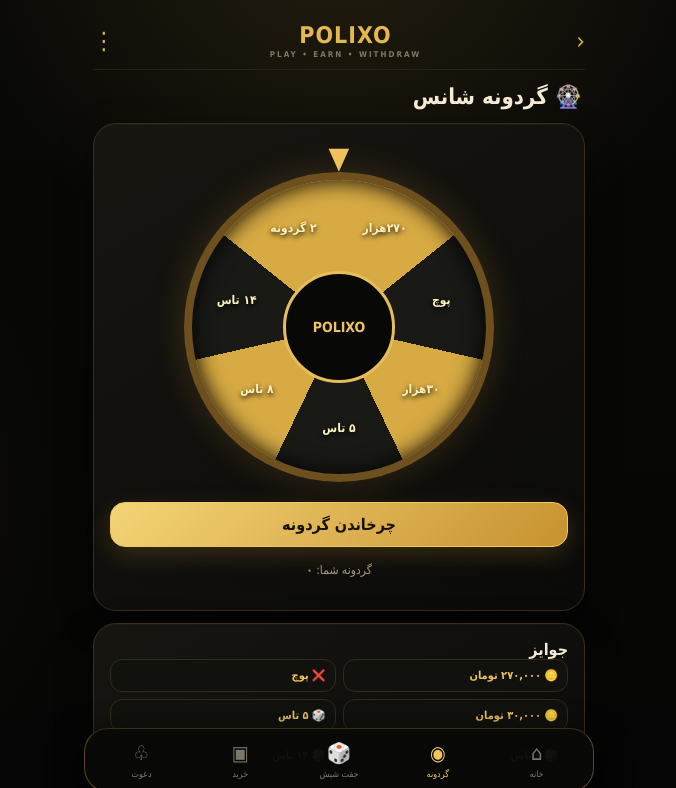
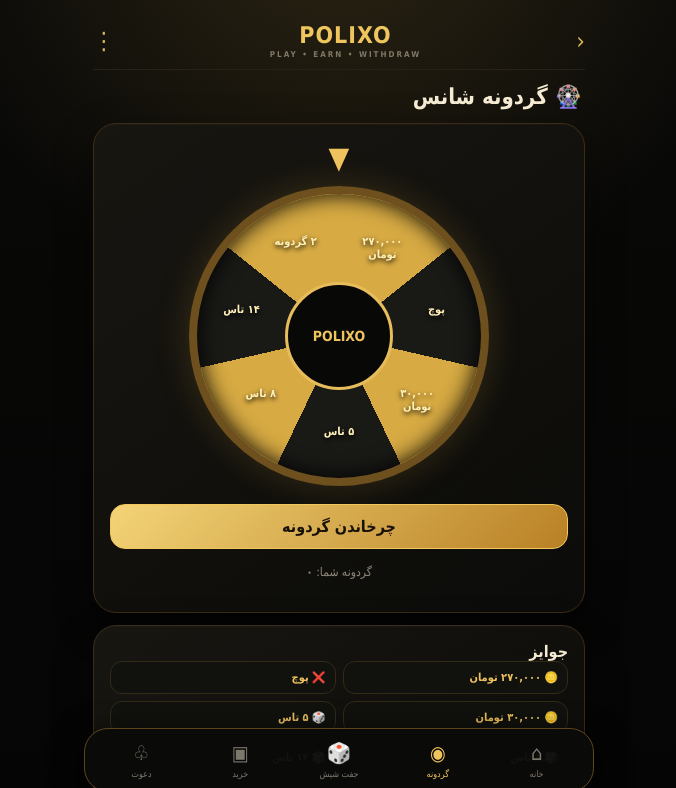
Before and after one commit to asmaylnwrzhyy-sketch/polixo, a plain HTML site: page index.html in a window 1280 px wide. Both pictures are taken after a click on the button "🎮 شروع بازی". Shown: the top 788 px of the page, without its empty margins (301-977 px from the left). Drawn offline with Linux system fonts and the light colour scheme.

Commit message:
update complete polixo app

```diff
--- a/index.html
+++ b/index.html
@@ -20,59 +20,17 @@
 .dicebox{text-align:center}.dicepair{display:flex;justify-content:center;gap:25px;margin:22px 0}.die{width:105px;height:105px;border:2px solid #b58732;border-radius:24px;background:linear-gradient(145deg,#211b0e,#0c0c09);display:grid;place-items:center;font-size:70px;box-shadow:0 0 25px #c38e3030}.shake{animation:shake .65s linear infinite}@keyframes shake{0%,100%{transform:rotate(0) translate(0)}25%{transform:rotate(-7deg) translate(-5px,3px)}50%{transform:rotate(7deg) translate(5px,-3px)}75%{transform:rotate(-5deg) translate(-3px,2px)}}
 .result{font-size:19px;color:#efc35d;font-weight:900;min-height:32px}.jackpot{color:#f5d477;font-size:14px;margin-top:7px}
 .package{display:flex;justify-content:space-between;align-items:center;gap:10px}.package b{font-size:20px;color:#efc15b}.package span{display:block;color:#aaa;font-size:11px;margin-top:5px}.link{background:#090907;border:1px dashed #59431c;padding:11px;border-radius:12px;word-break:break-all;color:#dcb45b;font-size:11px}input,select{width:100%;background:#0b0b09;color:#eee;border:1px solid #3b301c;border-radius:12px;padding:12px;margin:5px 0 9px;outline:none}
+</style>
 
-/* POLIXO LUXURY DARK/GOLD */
-:root{--bg:#070706;--card:#11100d;--gold:#e5b84f;--gold2:#fff0b5;--line:#3a2b13;--muted:#a99b7c}
-body{
- background:
- radial-gradient(circle at 50% -10%,rgba(229,184,79,.13),transparent 32%),
- radial-gradient(circle at 0% 55%,rgba(229,184,79,.06),transparent 28%),
- linear-gradient(180deg,#080806 0%,#050505 100%) !important;
-}
-.card,.tile,.stat,.result{
- background:linear-gradient(145deg,rgba(24,22,17,.96),rgba(10,10,9,.98)) !important;
- border-color:#3b2d16 !important;
- box-shadow:0 12px 35px rgba(0,0,0,.45), inset 0 1px 0 rgba(255,255,255,.025) !important;
-}
-.hero{border:1px solid #57421d !important}
-.btn.gold{
- background:linear-gradient(135deg,#f4d477,#c7922f) !important;
- color:#171208 !important;
- box-shadow:0 8px 25px rgba(216,164,56,.2) !important;
-}
-.nav{
- background:rgba(9,9,8,.96) !important;
- border-top:1px solid #3a2b13 !important;
-}
-.nav button.active{color:#f0c55d !important}
-.wheel-wrap{position:relative;width:min(78vw,310px);height:min(78vw,310px);margin:4px auto 20px}
-.wheel-wrap .wheel{width:100%;height:100%;margin:0;position:relative}
-.wl{
- position:absolute;left:50%;top:50%;width:74px;margin-left:-37px;margin-top:-10px;
- text-align:center;color:#fff2bd;font-weight:1000;font-size:12px;line-height:1.1;
- text-shadow:0 2px 5px #000;pointer-events:none;
-}
-.wl1{transform:rotate(25.7deg) translateY(-105px) rotate(-25.7deg)}
-.wl2{transform:rotate(77.1deg) translateY(-105px) rotate(-77.1deg)}
-.wl3{transform:rotate(128.6deg) translateY(-105px) rotate(-128.6deg)}
-.wl4{transform:rotate(180deg) translateY(-105px) rotate(-180deg)}
-.wl5{transform:rotate(231.4deg) translateY(-105px) rotate(-231.4deg)}
-.wl6{transform:rotate(282.9deg) translateY(-105px) rotate(-282.9deg)}
-.wl7{transform:rotate(334.3deg) translateY(-105px) rotate(-334.3deg)}
-.dice-stage{
- padding:18px 10px;border:1px solid #4b3818;border-radius:24px;
- background:radial-gradient(circle at 50% 25%,#221b0d 0,#0b0b09 60%,#070706 100%);
- box-shadow:inset 0 0 35px #000,0 12px 30px rgba(0,0,0,.4);
-}
-.dice-heading{font-size:16px;font-weight:1000;color:#efc861;margin-bottom:14px}
-.dicepair{gap:20px !important;margin:8px 0 18px !important}
-.die-card{display:flex;flex-direction:column;align-items:center;gap:7px;color:#a99b7c;font-size:11px;font-weight:700}
-.die{
- width:105px !important;height:105px !important;border:2px solid #d3a53f !important;
- border-radius:24px !important;background:linear-gradient(145deg,#27200f,#0b0b09) !important;
- box-shadow:0 0 30px rgba(220,169,60,.12),inset 0 0 18px #000 !important;
-}
-
+<style>
+/* POLIXO FINAL LUXURY */
+body{background:radial-gradient(circle at 50% -10%,rgba(229,184,79,.16),transparent 34%),linear-gradient(180deg,#090908,#040404)!important}
+.card,.tile,.stat,.result,.panel{background:linear-gradient(145deg,#181611,#0b0b09)!important;border-color:#3c2c15!important;box-shadow:0 14px 38px rgba(0,0,0,.48),inset 0 1px rgba(255,255,255,.025)!important}
+.gold,.gold-btn,.primary{background:linear-gradient(135deg,#f3d477,#b98025)!important;color:#171108!important}
+.wheel-wrap{position:relative;width:min(78vw,300px);height:min(78vw,300px);margin:18px auto}.wheel-wrap .wheel{width:100%;height:100%;position:relative}
+.wheel-label{position:absolute;left:50%;top:50%;width:78px;margin:-10px 0 0 -39px;text-align:center;color:#fff0b8;font-weight:900;font-size:11px;line-height:1.15;text-shadow:0 2px 5px #000;pointer-events:none}
+.wl1{transform:rotate(25.7deg) translateY(-100px) rotate(-25.7deg)}.wl2{transform:rotate(77.1deg) translateY(-100px) rotate(-77.1deg)}.wl3{transform:rotate(128.6deg) translateY(-100px) rotate(-128.6deg)}.wl4{transform:rotate(180deg) translateY(-100px) rotate(-180deg)}.wl5{transform:rotate(231.4deg) translateY(-100px) rotate(-231.4deg)}.wl6{transform:rotate(282.9deg) translateY(-100px) rotate(-282.9deg)}.wl7{transform:rotate(334.3deg) translateY(-100px) rotate(-334.3deg)}
+.dice-stage-final{padding:16px 8px;margin-top:12px;border:1px solid #4a3618;border-radius:24px;background:radial-gradient(circle at center,#241b0b,#080807 70%);box-shadow:inset 0 0 35px #000}.dice-title-final{color:#edc35c;font-weight:900;font-size:16px;margin-bottom:12px}.dicepair{justify-content:center!important;gap:18px!important}.die{width:108px!important;height:108px!important;border:2px solid #d3a642!important;border-radius:24px!important;background:linear-gradient(145deg,#29200d,#090908)!important;box-shadow:inset 0 0 22px #000,0 12px 28px rgba(0,0,0,.6)!important}
 </style>
 </head>
 <body>
@@ -95,17 +53,7 @@
 </section>
 
 <section id="wheel" class="page">
-<div class="title">🎡 گردونه شانس</div><div class="card wheelcard"><div class="pointer">▼</div><div class="wheel-wrap">
-      <div id="wheelEl" class="wheel">
-        <span class="wl wl1">۲۷۰هزار</span>
-        <span class="wl wl2">پوچ</span>
-        <span class="wl wl3">۳۰هزار</span>
-        <span class="wl wl4">۵ تاس</span>
-        <span class="wl wl5">۸ تاس</span>
-        <span class="wl wl6">۱۴ تاس</span>
-        <span class="wl wl7">۲ گردونه</span>
-      </div>
-    </div><button class="btn gold full" onclick="spin()">چرخاندن گردونه</button><p id="wheelMsg" class="muted">گردونه شما: <b id="wheelCount">۰</b></p></div>
+<div class="title">🎡 گردونه شانس</div><div class="card wheelcard"><div class="pointer">▼</div><div class="wheel-wrap"><div id="wheelEl" class="wheel"><span class="wheel-label wl1">۲۷۰,۰۰۰<br>تومان</span><span class="wheel-label wl2">پوچ</span><span class="wheel-label wl3">۳۰,۰۰۰<br>تومان</span><span class="wheel-label wl4">۵ تاس</span><span class="wheel-label wl5">۸ تاس</span><span class="wheel-label wl6">۱۴ تاس</span><span class="wheel-label wl7">۲ گردونه</span></div></div><button class="btn gold full" onclick="spin()">چرخاندن گردونه</button><p id="wheelMsg" class="muted">گردونه شما: <b id="wheelCount">۰</b></p></div>
 <div class="card"><b>جوایز</b><div class="prizes">
 <div class="prize">🪙 <strong>۲۷۰,۰۰۰ تومان</strong></div><div class="prize">❌ <strong>پوچ</strong></div>
 <div class="prize">🪙 <strong>۳۰,۰۰۰ تومان</strong></div><div class="prize">🎲 <strong>۵ تاس</strong></div>
@@ -116,13 +64,7 @@
 <section id="dice" class="page">
 <div class="title">🎲 بازی جفت شیش</div>
 <div class="card dicebox"><p class="muted">دو تاس بینداز؛ اگر جفت بیاید، جایزه همان جفت را می‌بری.</p>
-<div class="dice-stage">
-      <div class="dice-heading">🎲 دو تاس جفت‌شیش</div>
-      <div class="dicepair">
-        <div class="die-card"><span>تاس اول</span><div id="d1" class="die">⚄</div></div>
-        <div class="die-card"><span>تاس دوم</span><div id="d2" class="die">⚄</div></div>
-      </div>
-    </div>
+<div class="dice-stage-final"><div class="dice-title-final">🎲 دو تاس بازی</div><div class="dicepair"><div id="d1" class="die">⚄</div><div id="d2" class="die">⚄</div></div>
 <div id="diceResult" class="result">آماده‌ای؟</div><div id="dicePrize" class="jackpot"></div>
 <button class="btn gold full" onclick="rollDice()">🎲 پرتاب دو تاس</button><p class="muted">تاس‌های شما: <b id="diceCount">۰</b></p></div>
 <div class="card"><b>جدول جوایز جفت</b><div class="prizes" style="margin-top:10px">
@@ -138,7 +80,7 @@
 <div class="card package"><div><b>۳۰ TRX</b><span>۳۱ گردونه</span></div><button class="btn gold" onclick="pay(30,31)">انتخاب</button></div>
 <div class="card"><b>آدرس پرداخت TRON</b><div class="link" style="margin-top:10px">TBov6BQkMbsVmwHE7GbPvD2KG1KBqNqemi</div><p class="muted">پس از پرداخت واقعی، تراکنش باید توسط سرور تأیید شود؛ قبل از تأیید هیچ گردونه‌ای اضافه نمی‌شود.</p></div></section>
 
-<section id="invite" class="page"><div class="title">👥 دعوت دوستان</div><div class="card"><b>هر دعوت موفق = ۸ گردونه 🎁</b><p class="muted">لینک اختصاصی شما:</p><div class="muted" style="margin-bottom:6px">لینک دعوت شما</div><div id="refLink" class="link"></div><button class="btn gold full" style="margin-top:10px" onclick="copyRef()">کپی لینک</button></div><div class="card"><div class="stats"><div class="stat">👥<b id="r1">۰</b><small>دعوت موفق</small></div><div class="stat">🎡<b id="r2">۰</b><small>پاداش گردونه</small></div></div></div></section>
+<section id="invite" class="page"><div class="title">👥 دعوت دوستان</div><div class="card"><b>هر دعوت موفق = ۸ گردونه 🎁</b><p class="muted">لینک اختصاصی شما:</p><div id="refLink" class="link"></div><button class="btn gold full" style="margin-top:10px" onclick="copyRef()">کپی لینک</button></div><div class="card"><div class="stats"><div class="stat">👥<b id="r1">۰</b><small>دعوت موفق</small></div><div class="stat">🎡<b id="r2">۰</b><small>پاداش گردونه</small></div></div></div></section>
 
 <section id="tasks" class="page"><div class="title">📋 مأموریت‌ها</div><div class="card"><b>فعال‌سازی ربات</b><p class="muted">وارد ربات زیر شوید و فعالش کنید؛ ۵ گردونه + ۲ تاس برنده شوید 🎁</p><button class="btn gold full" onclick="window.open('https://t.me/plus_game_bot?start=02361074727','_blank')">ورود به ربات</button><button class="btn full" style="margin-top:8px" onclick="alert('در نسخه نهایی انجام مأموریت از سمت سرور بررسی می‌شود.')">بررسی مأموریت</button></div></section>
 
```
